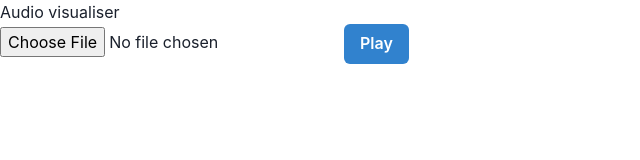
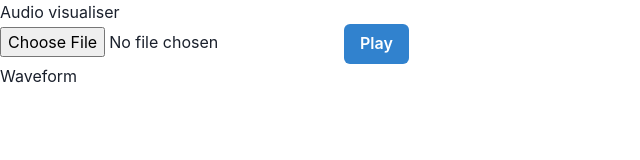
Before and after one commit to AnshVM/audio-visualiser, a React (Create React App) app: page / in a window 1280 px wide. Shown: the top 160 px of the page, without its empty margins (0-640 px from the left). Built offline with nearby package versions, Linux system fonts and the light colour scheme.

Commit message:
Get audio data from file

```diff
--- a/src/App.js
+++ b/src/App.js
@@ -1,14 +1,17 @@
 import React,{useState} from 'react'
 import AudioPlayer from './components/AudioPlayer'
+import Waveform from './components/Waveform'
 
 export default function App() {
 
   const [audioSrc,setAudioSrc] = useState(null)
+  const audioCtx = new (window.AudioContext || window.webkitAudioContext())()
 
   return (
     <div>
       <h1>Audio visualiser</h1>
-      <AudioPlayer audioSrc={audioSrc} setAudioSrc={setAudioSrc} />
+      <AudioPlayer audioCtx={audioCtx} audioSrc={audioSrc} setAudioSrc={setAudioSrc} />
+      <Waveform audioSrc={audioSrc} audioCtx={audioCtx} />
     </div>
   )
 }
--- a/src/components/AudioPlayer.jsx
+++ b/src/components/AudioPlayer.jsx
@@ -3,10 +3,9 @@ import { Input, Button } from '@chakra-ui/react'
 
 export default function AudioPlayer(props) {
 
-    const audioCtx = new (window.AudioContext || window.webkitAudioContext())()
     const audioElement = useRef(null)
     const [isPlaying, setIsPlaying] = useState(false)
-
+    const audioCtx = props.audioCtx
 
     const handleFileInput = (e) => {
         props.setAudioSrc(URL.createObjectURL(e.target.files[0]))
--- /dev/null
+++ b/src/components/Waveform.jsx
@@ -0,0 +1,27 @@
+import React,{useEffect} from 'react'
+
+export default function Waveform(props) {
+
+    const audioCtx = props.audioCtx
+
+    const visualise = (audioBuffer) => {
+        console.log(audioBuffer.getChannelData(0))
+    }
+
+    useEffect(()=>{
+
+        if(!props.audioSrc) return
+
+        fetch(props.audioSrc)
+        .then(res => res.arrayBuffer())
+        .then(arrayBuffer => audioCtx.decodeAudioData(arrayBuffer))
+        .then(audioBuffer => visualise(audioBuffer))
+
+    },[props.audioSrc])
+
+    return (
+        <div>
+            <h1>Waveform</h1>
+        </div>
+    )
+}
```
